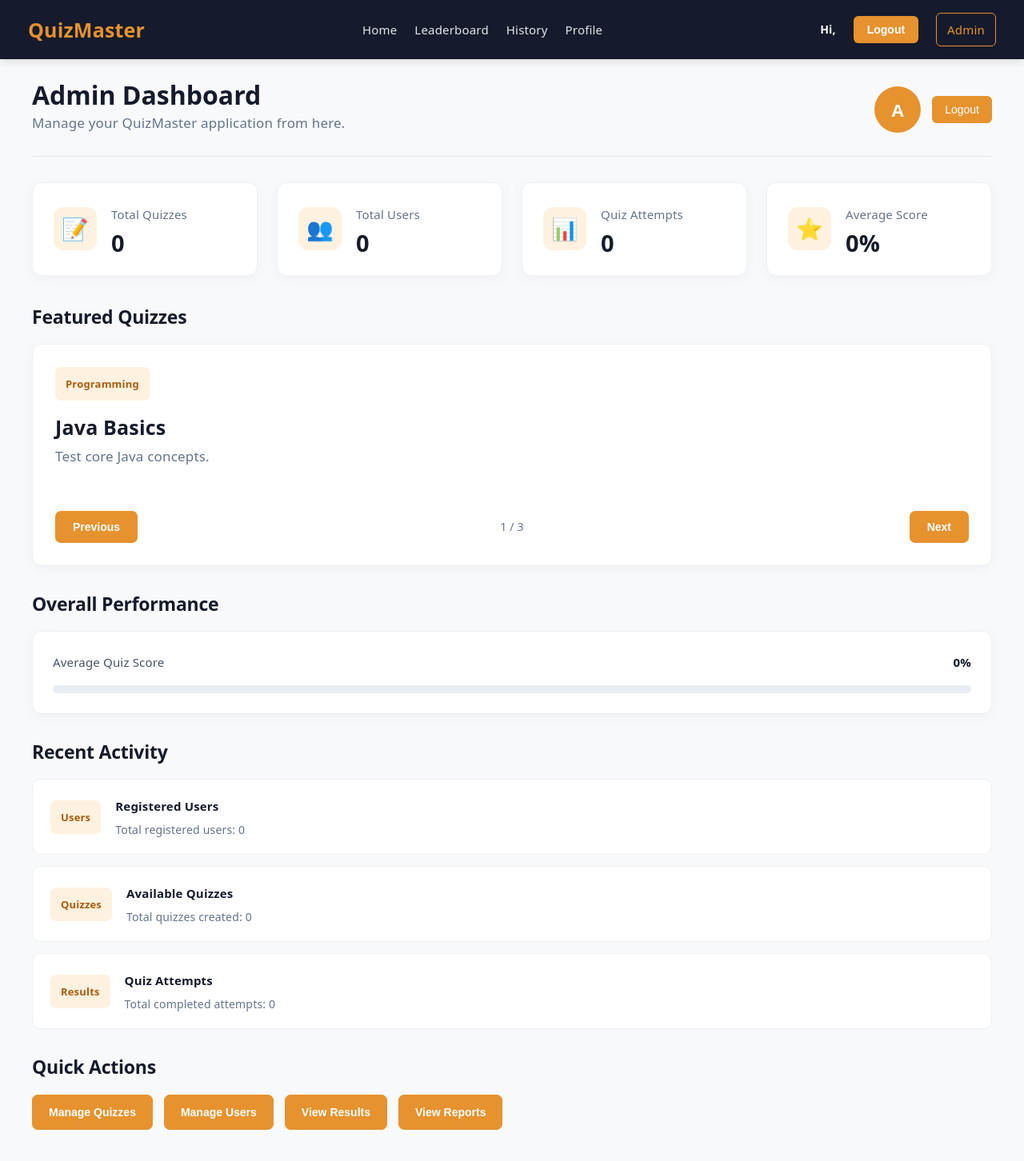
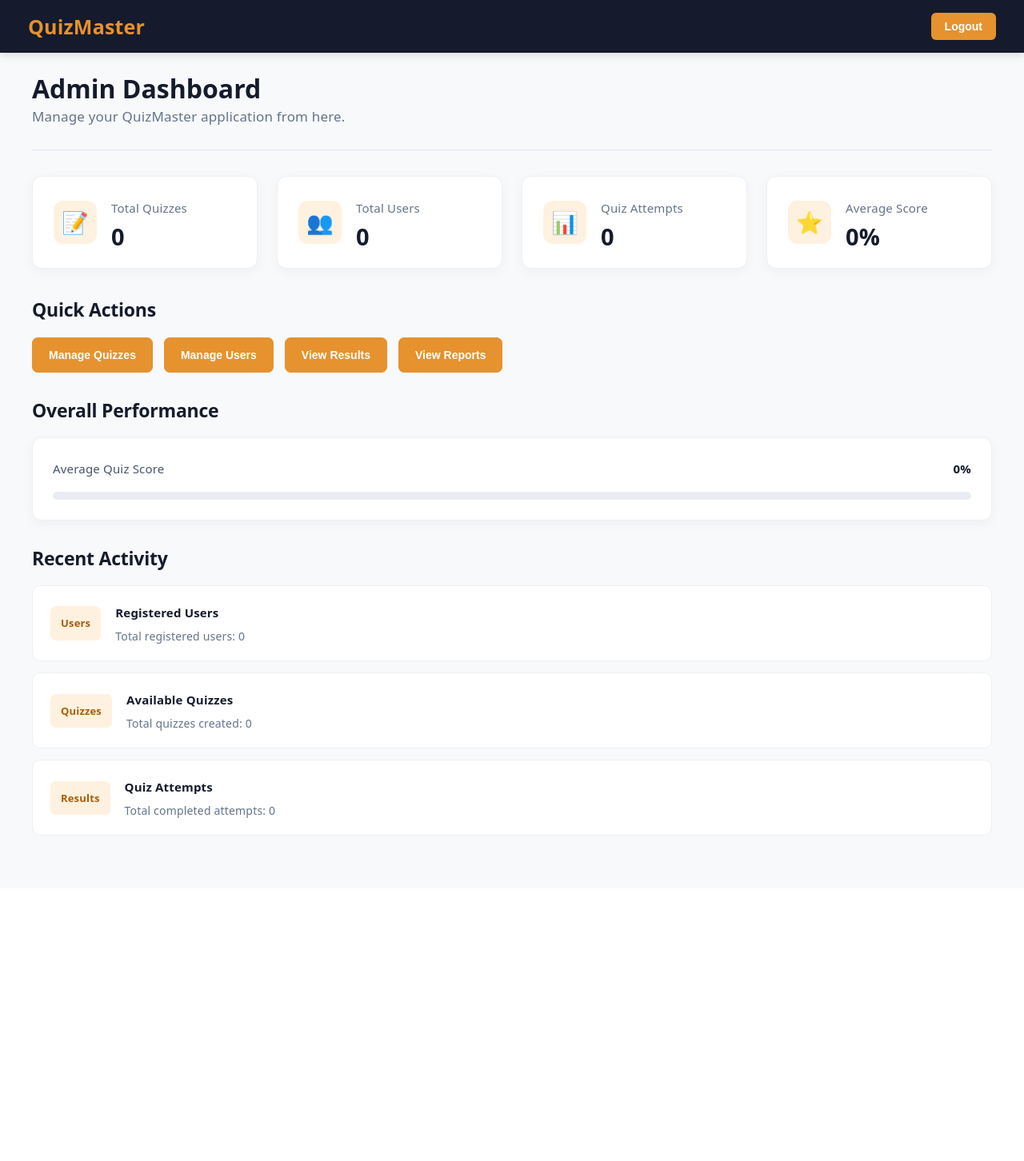
Before and after one commit to charantejaammineni/Quiz_Game_Using_react, a React (Vite) app: page /admin in a window 1280 px wide. Shown: the top 1452 px of the page at 80% size. After the commit the page ends 1111 px from the top, so only its background shows below. Built offline with nearby package versions, Linux system fonts and the light colour scheme; sample sign-in values are in the browser's storage.

Commit message:
Update QuizMaster features and session timeout

```diff
--- a/src/admin/AdminHome.jsx
+++ b/src/admin/AdminHome.jsx
@@ -11,8 +11,6 @@ function AdminHome() {
     totalAttempts: 0,
     averageScore: 0,
   });
-
-  const [currentSlide, setCurrentSlide] = useState(0);
 
   // Logout admin
   function handleLogout() {
@@ -50,12 +48,16 @@ function AdminHome() {
       const totalPercentage = validResults.reduce(
         (total, result) =>
           total +
-          (Number(result.score) / Number(result.totalQuestions)) * 100,
+          (Number(result.score) /
+            Number(result.totalQuestions)) *
+            100,
         0
       );
 
       const averageScore = validResults.length
-        ? Math.round(totalPercentage / validResults.length)
+        ? Math.round(
+            totalPercentage / validResults.length
+          )
         : 0;
 
       setStats({
@@ -68,7 +70,7 @@ function AdminHome() {
 
     updateDashboard();
 
-    // Refresh periodically and when this tab becomes active
+    // Refresh statistics periodically and when the tab becomes active
     const interval = setInterval(updateDashboard, 2000);
 
     window.addEventListener("focus", updateDashboard);
@@ -81,26 +83,7 @@ function AdminHome() {
     };
   }, []);
 
-  // Featured quizzes for the carousel
-  const featuredQuizzes = [
-    {
-      title: "Java Basics",
-      description: "Test core Java concepts.",
-      category: "Programming",
-    },
-    {
-      title: "SQL Basics",
-      description: "Practice SQL queries and databases.",
-      category: "Database",
-    },
-    {
-      title: "JavaScript Basics",
-      description: "Explore JavaScript fundamentals.",
-      category: "Web Development",
-    },
-  ];
-
-  // Dynamic dashboard statistics
+  // Dashboard statistics
   const dashboardStats = [
     {
       title: "Total Quizzes",
@@ -130,27 +113,28 @@ function AdminHome() {
       <div className="admin-header">
         <div>
           <h1>Admin Dashboard</h1>
-          <p>Manage your QuizMaster application from here.</p>
+          <p>
+            Manage your QuizMaster application from here.
+          </p>
         </div>
 
         {/* Admin avatar and logout */}
         <div className="admin-header-actions">
-          <div className="admin-avatar">A</div>
+          {/* <div className="admin-avatar">A</div> */}
 
-          <button
+          {/* <button
             type="button"
             className="admin-logout-btn"
             onClick={handleLogout}
           >
             Logout
-          </button>
+          </button> */}
         </div>
       </div>
 
       <hr />
 
       {/* Statistics cards */}
-
       <div className="admin-stats">
         {dashboardStats.map((item) => (
           <div
@@ -162,116 +146,20 @@ function AdminHome() {
               }
             }}
             style={{
-        cursor: item.title === "Total Users" ? "pointer" : "default",
+              cursor:
+                item.title === "Total Users"
+                  ? "pointer"
+                  : "default",
             }}
           >
             <div className="stat-icon">{item.icon}</div>
+
             <div>
               <h3>{item.title}</h3>
               <p>{item.value}</p>
             </div>
           </div>
         ))}
-</div>
-
-
-      {/* Featured quiz carousel */}
-      <div className="admin-section">
-        <h2>Featured Quizzes</h2>
-
-        <div className="quiz-carousel">
-          <div className="carousel-content">
-            <span className="activity-badge">
-              {featuredQuizzes[currentSlide].category}
-            </span>
-
-            <h3>{featuredQuizzes[currentSlide].title}</h3>
-            <p>{featuredQuizzes[currentSlide].description}</p>
-          </div>
-
-          <div className="carousel-controls">
-            <button
-              type="button"
-              onClick={() =>
-                setCurrentSlide(
-                  (currentSlide - 1 + featuredQuizzes.length) %
-                    featuredQuizzes.length
-                )
-              }
-            >
-              Previous
-            </button>
-
-            <span>
-              {currentSlide + 1} / {featuredQuizzes.length}
-            </span>
-
-            <button
-              type="button"
-              onClick={() =>
-                setCurrentSlide(
-                  (currentSlide + 1) % featuredQuizzes.length
-                )
-              }
-            >
-              Next
-            </button>
-          </div>
-        </div>
-      </div>
-
-      {/* Overall performance */}
-      <div className="admin-section">
-        <h2>Overall Performance</h2>
-
-        <div className="progress-box">
-          <div className="progress-header">
-            <span>Average Quiz Score</span>
-            <span>{stats.averageScore}%</span>
-          </div>
-
-          <progress
-            value={stats.averageScore}
-            max="100"
-          ></progress>
-        </div>
-      </div>
-
-      {/* Recent activity */}
-      <div className="admin-section">
-        <h2>Recent Activity</h2>
-
-        <div className="activity-list">
-          <div className="activity-item">
-            <span className="activity-badge">Users</span>
-            <div>
-              <strong>Registered Users</strong>
-              <p>
-                Total registered users: {stats.totalUsers}
-              </p>
-            </div>
-          </div>
-
-          <div className="activity-item">
-            <span className="activity-badge">Quizzes</span>
-            <div>
-              <strong>Available Quizzes</strong>
-              <p>
-                Total quizzes created: {stats.totalQuizzes}
-              </p>
-            </div>
-          </div>
-
-          <div className="activity-item">
-            <span className="activity-badge">Results</span>
-            <div>
-              <strong>Quiz Attempts</strong>
-              <p>
-                Total completed attempts: {stats.totalAttempts}
-              </p>
-            </div>
-          </div>
-        </div>
       </div>
 
       {/* Quick actions */}
@@ -302,6 +190,63 @@ function AdminHome() {
           </button>
         </div>
       </div>
+
+      {/* Overall performance */}
+      <div className="admin-section">
+        <h2>Overall Performance</h2>
+
+        <div className="progress-box">
+          <div className="progress-header">
+            <span>Average Quiz Score</span>
+            <span>{stats.averageScore}%</span>
+          </div>
+
+          <progress
+            value={stats.averageScore}
+            max="100"
+          ></progress>
+        </div>
+      </div>
+
+      {/* Recent activity */}
+      <div className="admin-section">
+        <h2>Recent Activity</h2>
+
+        <div className="activity-list">
+          <div className="activity-item">
+            <span className="activity-badge">Users</span>
+
+            <div>
+              <strong>Registered Users</strong>
+              <p>
+                Total registered users: {stats.totalUsers}
+              </p>
+            </div>
+          </div>
+
+          <div className="activity-item">
+            <span className="activity-badge">Quizzes</span>
+
+            <div>
+              <strong>Available Quizzes</strong>
+              <p>
+                Total quizzes created: {stats.totalQuizzes}
+              </p>
+            </div>
+          </div>
+
+          <div className="activity-item">
+            <span className="activity-badge">Results</span>
+
+            <div>
+              <strong>Quiz Attempts</strong>
+              <p>
+                Total completed attempts: {stats.totalAttempts}
+              </p>
+            </div>
+          </div>
+        </div>
+      </div>
     </div>
   );
 }
--- a/src/admin/UserManagement.jsx
+++ b/src/admin/UserManagement.jsx
@@ -19,6 +19,20 @@ function UserManagement() {
   },
   {
     id: 3,
+    name: "Arjun",
+    email: "arjun@gmail.com",
+    role: "User",
+    status: "Active",
+  },
+  {
+    id: 4,
+    name: "Sneha",
+    email: "sneha@gmail.com",
+    role: "User",
+    status: "Active",
+  },
+  {
+    id: 5,
     name: "Admin",
     email: "admin@quizmaster.com",
     role: "Admin",
--- /dev/null
+++ b/src/components/LockBackNavigation.jsx
@@ -0,0 +1,91 @@
+
+import { useEffect } from "react";
+import { useLocation, useNavigate } from "react-router-dom";
+
+function LockBackNavigation() {
+  const location = useLocation();
+  const navigate = useNavigate();
+
+  useEffect(() => {
+    const currentPath = location.pathname;
+
+    const isDashboard =
+      currentPath === "/admin" || currentPath === "/user";
+
+    function getSession() {
+      if (
+        currentPath === "/admin" &&
+        sessionStorage.getItem("adminLoggedIn") === "true"
+      ) {
+        return "admin";
+      }
+
+      try {
+        const user = JSON.parse(
+          sessionStorage.getItem("userLoggedIn")
+        );
+
+        if (
+          currentPath === "/user" &&
+          user?.id &&
+          user.role === "User"
+        ) {
+          return "user";
+        }
+      } catch {
+        return null;
+      }
+
+      return null;
+    }
+
+    const session = getSession();
+
+    if (!isDashboard || !session) return;
+
+    // Add one guard when entering the dashboard.
+    window.history.pushState(
+      { dashboardGuard: true },
+      "",
+      window.location.href
+    );
+
+
+function handleBack() {
+  const session = getSession();
+  if (!session) return;
+
+  // Immediately restore the dashboard entry.
+  window.history.pushState(
+    { dashboardGuard: true },
+    "",
+    window.location.href
+  );
+
+  const shouldLeave = window.confirm(
+    "Do you want to leave QuizMaster? You will be logged out."
+  );
+
+  if (shouldLeave) {
+    if (session === "admin") {
+      sessionStorage.removeItem("adminLoggedIn");
+      window.location.replace("/admin/signin");
+    } else {
+      sessionStorage.removeItem("userLoggedIn");
+      window.location.replace("/user");
+    }
+  }
+}
+
+
+    window.addEventListener("popstate", handleBack);
+
+    return () => {
+      window.removeEventListener("popstate", handleBack);
+    };
+  }, [location.pathname, navigate]);
+
+  return null;
+}
+
+export default LockBackNavigation;
--- a/src/components/Navbar.jsx
+++ b/src/components/Navbar.jsx
@@ -5,7 +5,11 @@ import { useEffect, useState } from "react";
 function Navbar() {
   const navigate = useNavigate();
   const location = useLocation();
+
   const [user, setUser] = useState(null);
+  const [isAdminLoggedIn, setIsAdminLoggedIn] = useState(
+    sessionStorage.getItem("adminLoggedIn") === "true"
+  );
 
   useEffect(() => {
     function checkLogin() {
@@ -17,15 +21,25 @@ function Navbar() {
       } catch {
         setUser(null);
       }
+
+      setIsAdminLoggedIn(
+        sessionStorage.getItem("adminLoggedIn") === "true"
+      );
     }
 
     checkLogin();
   }, [location.pathname]);
 
-  function handleLogout() {
+  function handleUserLogout() {
     sessionStorage.removeItem("userLoggedIn");
     setUser(null);
     navigate("/user/signin", { replace: true });
+  }
+
+  function handleAdminLogout() {
+    sessionStorage.removeItem("adminLoggedIn");
+    setIsAdminLoggedIn(false);
+    navigate("/admin/signin", { replace: true });
   }
 
   return (
@@ -35,6 +49,15 @@ function Navbar() {
         QuizMaster
       </Link>
 
+      {isAdminLoggedIn ? (
+        /* Show only admin logout while admin is logged in */
+        <div className="nav-links">
+          <button type="button" onClick={handleAdminLogout}>
+            Logout
+          </button>
+        </div>
+      ) : (
+        <>
           {/* Main navigation links */}
           <div className="nav-links">
             <Link to="/user">Home</Link>
@@ -48,18 +71,20 @@ function Navbar() {
             {user ? (
               <>
                 <span>Hi, {user.name}</span>
-            <button type="button" onClick={handleLogout}>
+                <button type="button" onClick={handleUserLogout}>
                   Logout
                 </button>
               </>
             ) : (
-          <Link to="/user/signin">Sign In</Link>
+              <Link to="/user/signin">User Signin</Link>
             )}
 
-        <Link to="/admin/signin" className="admin-link">
-          Admin
-        </Link>
+            {!user && (
+  <Link to="/admin/signin" className="admin-link">Admin Signin</Link>
+              )}
           </div>
+        </>
+      )}
     </nav>
   );
 }
--- a/src/user/SignIn.jsx
+++ b/src/user/SignIn.jsx
@@ -49,7 +49,7 @@ function SignIn() {
     );
 
     alert("Sign in successful!");
-    navigate("/user");
+    navigate("/user", { replace: true });
   }
 
   return (
@@ -77,7 +77,7 @@ function SignIn() {
 
         {error && <p className="auth-error">{error}</p>}
 
-        <button type="submit">Sign In</button>
+        <button type="submit">Signin</button>
       </form>
 
       <p>
--- a/src/user/UserRoutes.jsx
+++ b/src/user/UserRoutes.jsx
@@ -17,14 +17,14 @@ function UserRoutes() {
     <Routes>
       {/* Public pages */}
       <Route path="/user" element={<UserHome />} />
-      <Route path="/user/quiz" element={<Quiz />} />
-      <Route path="/user/result" element={<Result />} />
       <Route path="/user/signin" element={<SignIn />} />
       <Route path="/user/register" element={<Register />} />
-      <Route path="/user/leaderboard" element={<Leaderboard />} />
 
       {/* Pages requiring user login */}
       <Route element={<UserAuth />}>
+        <Route path="/user/quiz" element={<Quiz />} />
+        <Route path="/user/result" element={<Result />} />
+        <Route path="/user/leaderboard" element={<Leaderboard />} />
         <Route path="/user/profile" element={<Profile />} />
         <Route path="/user/history" element={<History />} />
         <Route path="/user/quizzes" element={<ChooseQuiz />} />
```
Also changed, not shown: src/App.jsx (+8 -48 lines), src/components/SessionTimeout.jsx (added, +60 -0 lines), src/user/Choosequiz.jsx (+21 -2 lines), 1 other file (tests, documents, lock files or other folders). Lines whose indentation alone changed are shown as unchanged.
